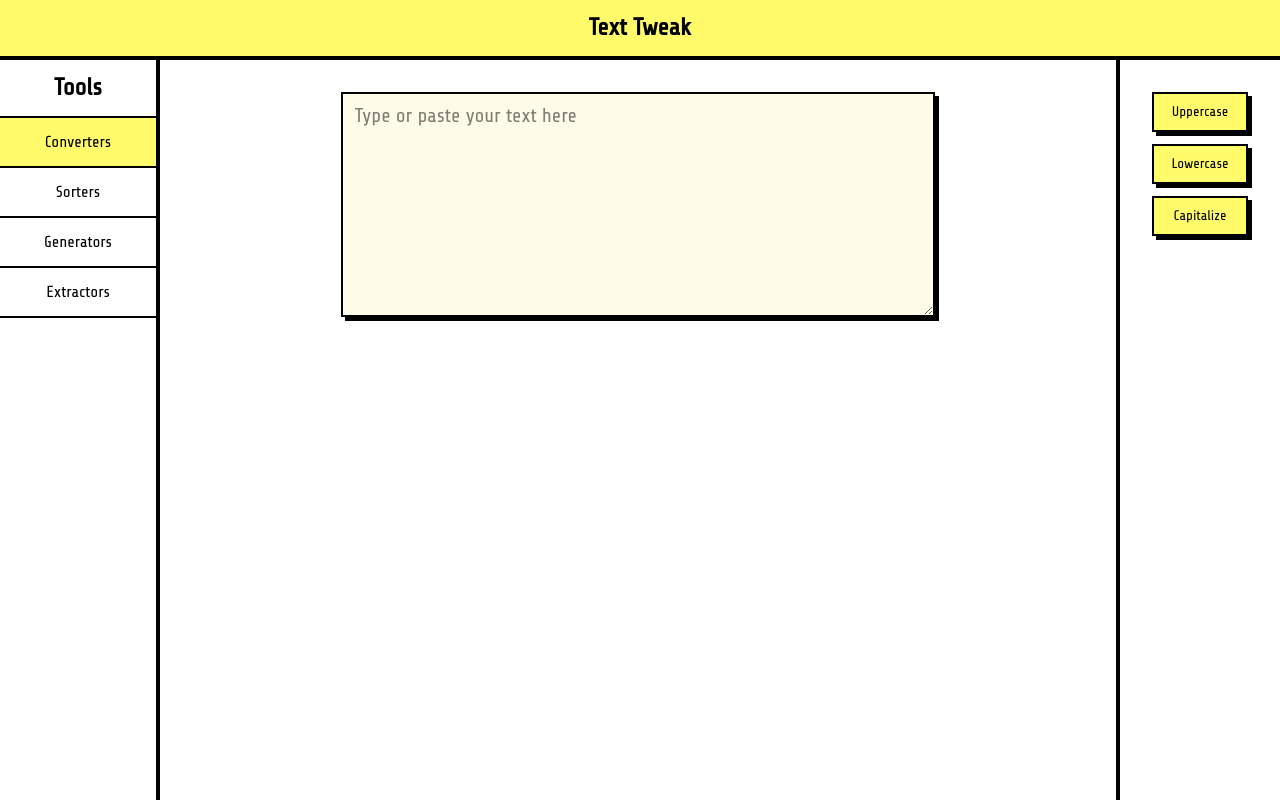
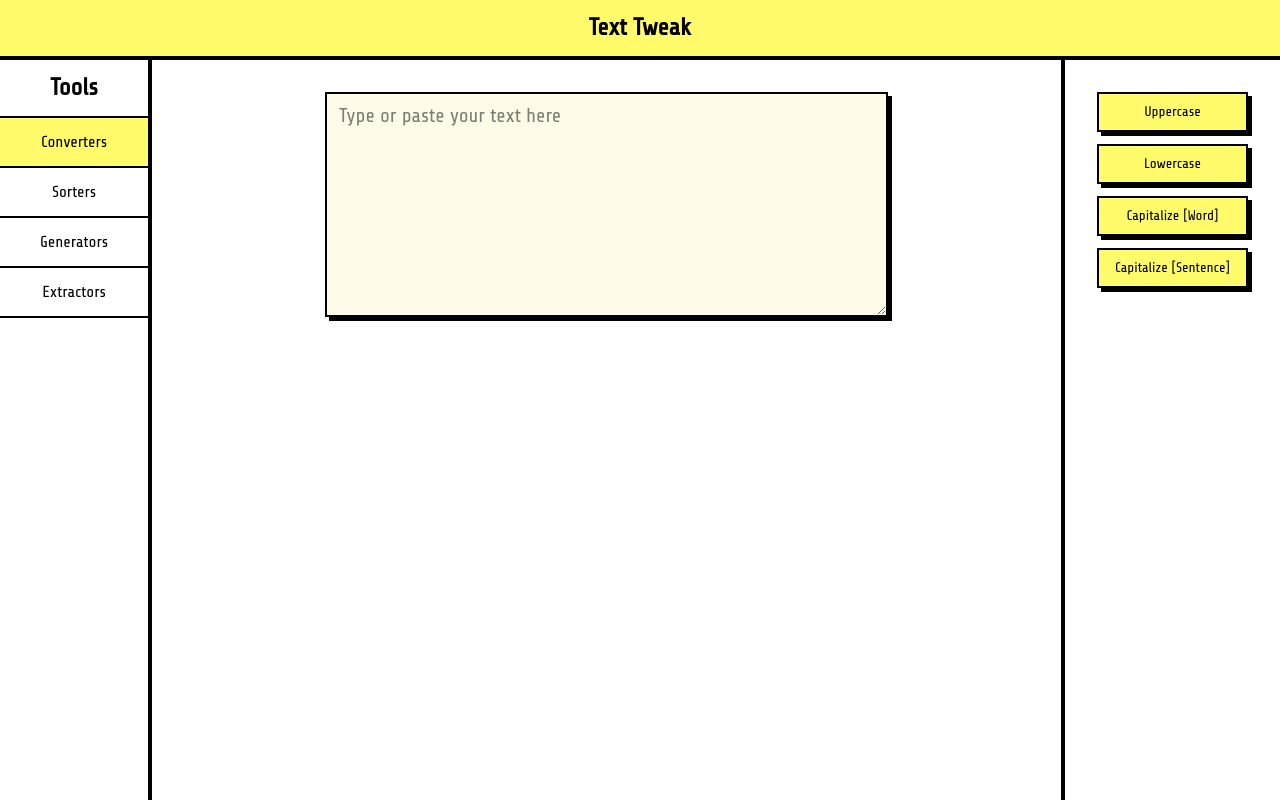
Before and after one commit to shehjaddev/textq, a Next.js app: page / in a window 1280 px wide. Built offline with nearby package versions, Linux system fonts and the light colour scheme.

Commit message:
feat: organize project for separation of concerns

```diff
--- a/app/layout.tsx
+++ b/app/layout.tsx
@@ -1,3 +1,4 @@
+import { content } from "@/lib/content";
 import type { Metadata } from "next";
 import { Share_Tech } from "next/font/google";
 import "./globals.css";
@@ -5,7 +6,7 @@ import "./globals.css";
 const font = Share_Tech({ weight: "400", subsets: ["latin"] });
 
 export const metadata: Metadata = {
-  title: "Create Next App",
+  title: content.projectName,
   description: "Generated by create next app",
 };
 
@@ -19,7 +20,7 @@ export default function RootLayout({
       <body className={font.className}>
         <div className="h-screen flex flex-col">
           <div className="p-3 border-b-4 border-border text-center text-text text-2xl font-bold bg-main">
-            Text Tweak
+            {content.projectName}
           </div>
           <div className="flex-grow grid grid-cols-[1fr,6fr,1fr] overflow-y-auto">
             {children}
--- a/app/page.tsx
+++ b/app/page.tsx
@@ -2,6 +2,13 @@
 
 import { Button } from "@/components/ui/button";
 import { Textarea } from "@/components/ui/textarea";
+import {
+  makeCapitalizeSentence,
+  makeCapitalizeWord,
+  makeLowercase,
+  makeUppercase,
+} from "@/lib/tools/converters";
+import { makeAlphabeticalSort } from "@/lib/tools/sorter";
 import { Fragment, useState } from "react";
 import { Sidebar } from "./components/sidebar";
 
@@ -13,17 +20,9 @@ export default function Home() {
     setText(event.target.value);
   };
 
-  const makeUppercase = () => setText(text.toUpperCase());
-  const makeLowercase = () => setText(text.toLowerCase());
-  const makeCapitalize = () =>
-    setText(
-      text
-        .toLowerCase()
-        .split(" ")
-        .map((word) => word.charAt(0).toUpperCase() + word.slice(1))
-        .join(" ")
-    );
-  const makeAlphabeticalSort = () => setText(text.split(" ").sort().join(" "));
+  const transformText = (fn: (text: string) => string) => {
+    setText(fn(text));
+  };
 
   return (
     <Fragment>
@@ -44,14 +43,23 @@ export default function Home() {
         <div className="space-y-3">
           {toolset === "converters" && (
             <Fragment>
-              <Button onClick={() => makeUppercase()}>Uppercase</Button>
-              <Button onClick={() => makeLowercase()}>Lowercase</Button>
-              <Button onClick={() => makeCapitalize()}>Capitalize</Button>
+              <Button onClick={() => transformText(makeUppercase)}>
+                Uppercase
+              </Button>
+              <Button onClick={() => transformText(makeLowercase)}>
+                Lowercase
+              </Button>
+              <Button onClick={() => transformText(makeCapitalizeWord)}>
+                Capitalize [Word]
+              </Button>
+              <Button onClick={() => transformText(makeCapitalizeSentence)}>
+                Capitalize [Sentence]
+              </Button>
             </Fragment>
           )}
           {toolset === "sorters" && (
             <Fragment>
-              <Button onClick={() => makeAlphabeticalSort()}>
+              <Button onClick={() => transformText(makeAlphabeticalSort)}>
                 Sort Alphabetically
               </Button>
             </Fragment>
--- /dev/null
+++ b/lib/content.ts
@@ -0,0 +1,3 @@
+export const content = {
+  projectName: "Text Tweak",
+};
--- /dev/null
+++ b/lib/tools/converters.ts
@@ -0,0 +1,21 @@
+export const makeUppercase = (text: string) => text.toUpperCase();
+
+export const makeLowercase = (text: string) => text.toLowerCase();
+
+export const makeCapitalizeWord = (text: string) =>
+  text
+    .toLowerCase()
+    .split(" ")
+    .map((word) => word.charAt(0).toUpperCase() + word.slice(1))
+    .join(" ");
+
+export const makeCapitalizeSentence = (text: string) =>
+  text
+    .toLowerCase()
+    .split(/(\. |\n)/)
+    .map((sentence, index, arr) =>
+      index % 2 === 0
+        ? sentence.charAt(0).toUpperCase() + sentence.slice(1)
+        : sentence
+    )
+    .join("");
--- /dev/null
+++ b/lib/tools/sorter.ts
@@ -0,0 +1,2 @@
+export const makeAlphabeticalSort = (text: string) =>
+    text.split(" ").sort().join(" ");
```
